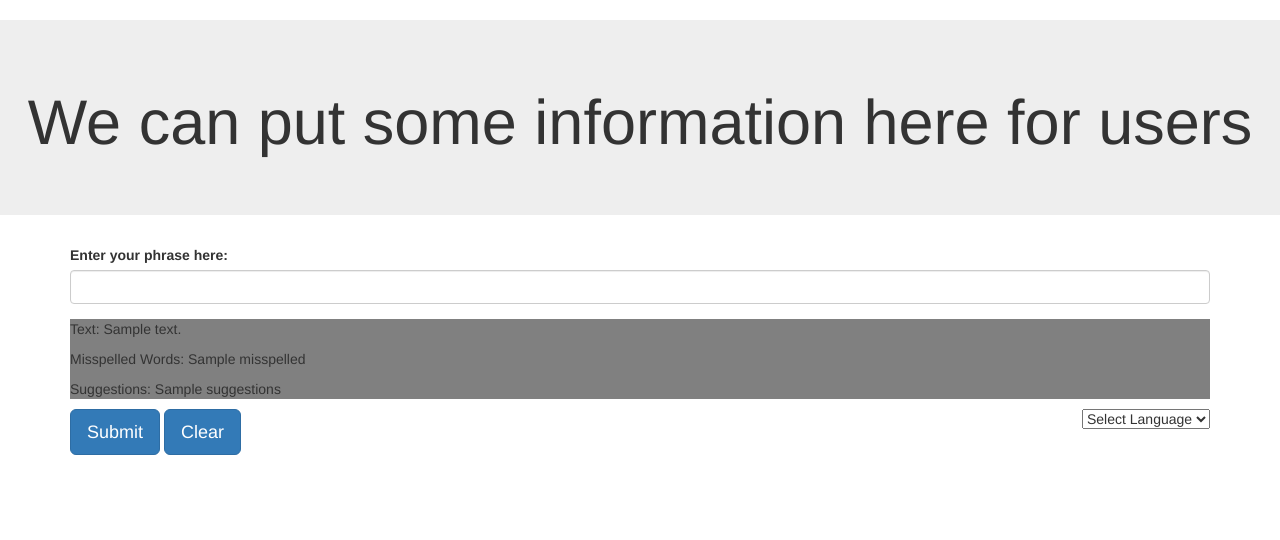
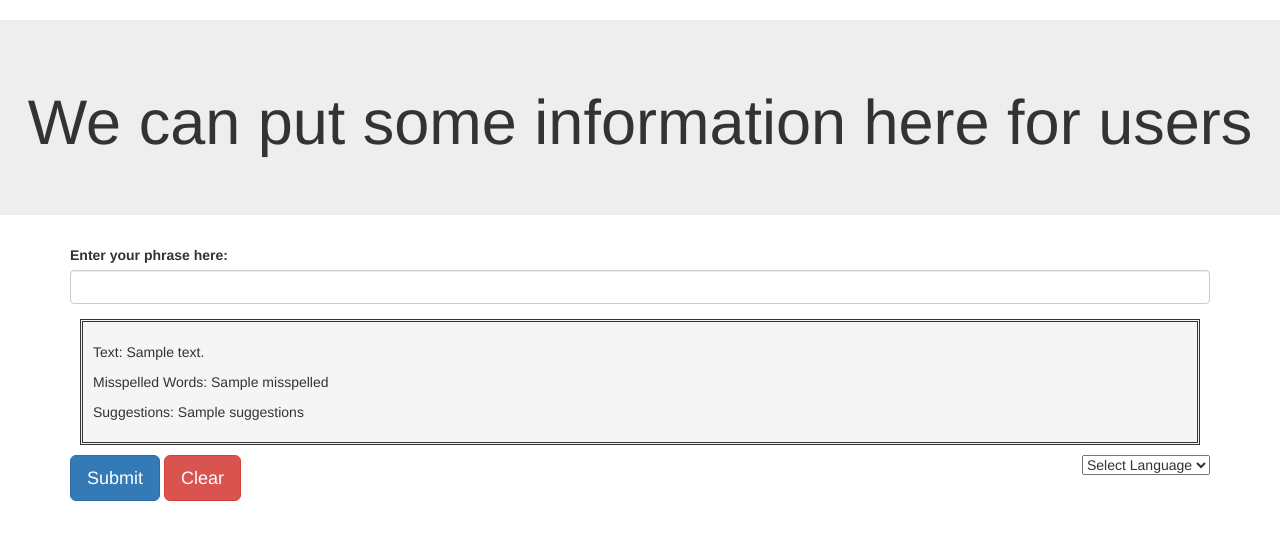
Before and after one commit to cemilcan98/CSCI-5030-Team-7, a Flask app: template templates/index.html in a window 1280 px wide. Shown: the top 540 px of the page. Run offline with Flask 2, Linux system fonts and the light colour scheme; the template is opened without the code that fills it: most values are stand-ins (such as "Sample title", 1, 10 or a date in 2020); some libraries are stand-ins or nearby versions.

Commit message:
just some css problems

```diff
--- a/static/style.css
+++ b/static/style.css
@@ -1,6 +1,8 @@
 .output_class{
-    background-color:gray;
-    border-color: red;
+    background-color:whitesmoke;
+    border-style: double;
+    padding: 10px;
+    margin: 10px;
 }
 
 #output_text{
--- a/templates/index.html
+++ b/templates/index.html
@@ -30,7 +30,7 @@
                 <p id="suggestions">Suggestions: {{suggestions}}</p>
             </div>
             <button type="submit" class="btn btn-primary btn-lg">Submit</button>
-            <button type="reset" class="btn btn-primary btn-lg">Clear</button>
+            <button type="reset" class="btn btn-danger btn-lg">Clear</button>
             <select name=lang class="Lang-Dropdown">
                 <option value="" disabled selected>Select Language</option>
                 <option value="English">English (EN-US)</option>
```
